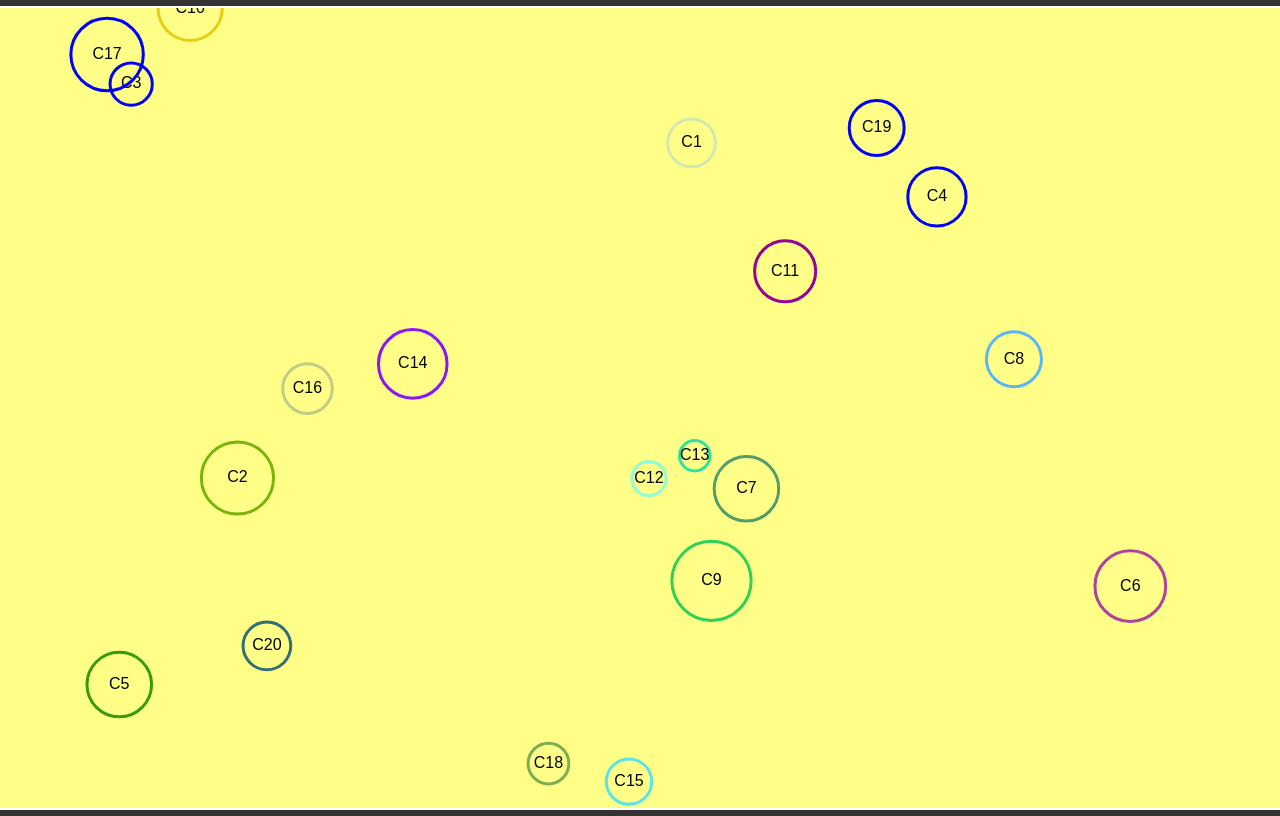
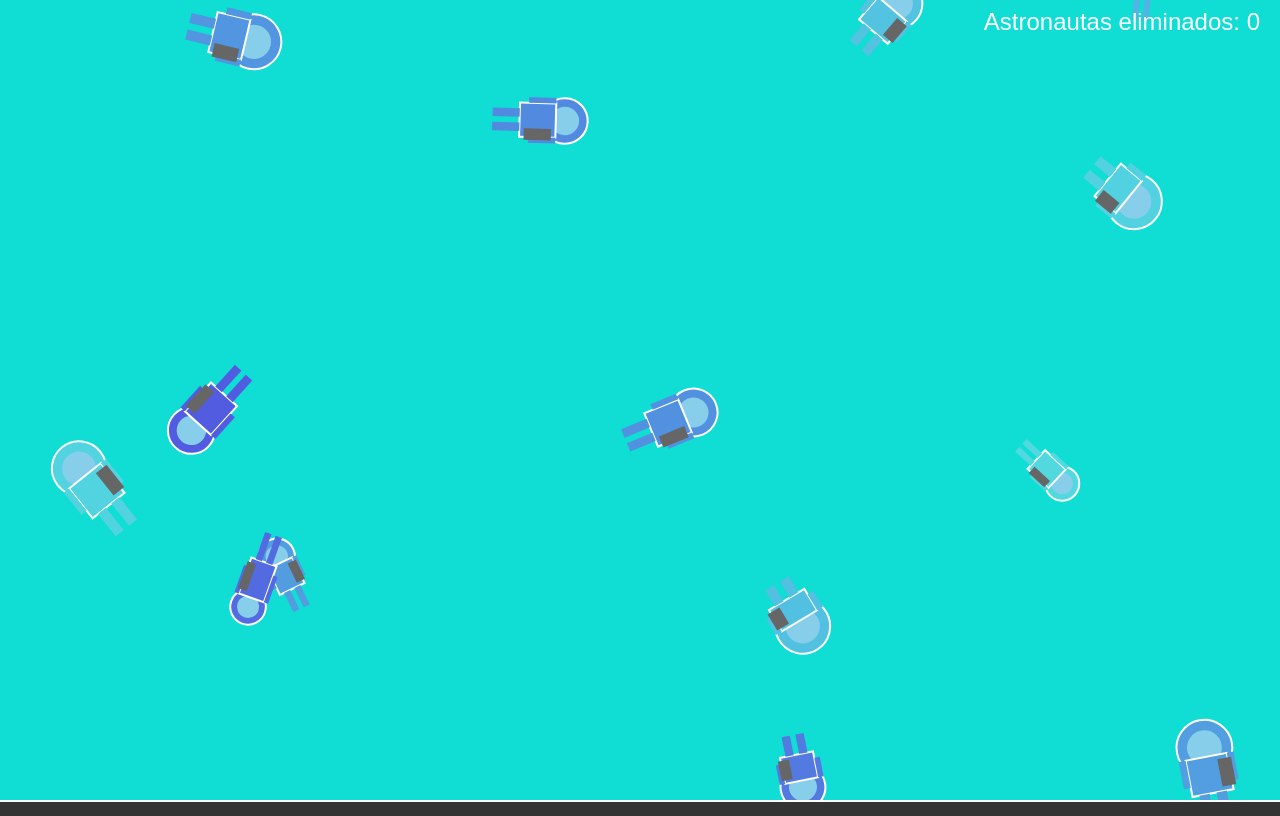
Before and after one commit to aldanaperezjorgeomar-maker/graf-canvasCollision, a plain HTML site: page index.html in a window 1280 px wide. Drawn offline with Linux system fonts and the light colour scheme.

Commit message:
Initial commit

```diff
--- a/colision.js
+++ b/colision.js
@@ -1,136 +1,151 @@
 const canvas = document.getElementById("canvas");
-let ctx = canvas.getContext("2d");
+const ctx = canvas.getContext("2d");
 
-// Ajustar el tamaño del canvas a la ventana
+const window_width = window.innerWidth;
 const window_height = window.innerHeight;
-const window_width = window.innerWidth;
+
+canvas.width = window_width;
 canvas.height = window_height;
-canvas.width = window_width;
-canvas.style.background = "#ff8"; // Fondo amarillo claro
 
-// -------------------- Clase Circle --------------------
-class Circle {
-  constructor(x, y, radius, color, text, speed) {
-    this.posX = x;
-    this.posY = y;
-    this.radius = radius;
+let astronauts = [];
+let destroyedCount = 0;
+
+// ----------- Clase ASTRONAUTA -----------
+class Astronaut {
+    constructor(x, y, width, height, color, speed) {
+        this.x = x;
+        this.y = y;
+        this.width = width;
+        this.height = height;
         this.color = color;
-    this.originalColor = color;
-    this.text = text;
+        this.baseSpeed = speed;
         this.speed = speed;
 
-    // Direcciones iniciales aleatorias
-    this.dx = (Math.random() < 0.5 ? -1 : 1) * this.speed;
-    this.dy = (Math.random() < 0.5 ? -1 : 1) * this.speed;
-
-    this.isFlashing = false; // Control de “flash” temporal
+        // Parámetros de rotación
+        this.angle = Math.random() * Math.PI * 2;
+        this.rotationSpeed = (Math.random() * 0.02 + 0.005) * (Math.random() < 0.5 ? 1 : -1);
     }
 
-  // Dibuja el círculo solo con contorno
+    // Dibuja un astronauta
     draw(context) {
+        context.save();
+        context.translate(this.x, this.y);
+        context.rotate(this.angle);
+
+        // Cuerpo del astronauta (traje espacial)
+        context.fillStyle = this.color;
+
+        // Casco (círculo)
         context.beginPath();
-    context.lineWidth = 3;
-    context.strokeStyle = this.color;
-    context.arc(this.posX, this.posY, this.radius, 0, Math.PI * 2, false);
+        context.arc(0, -this.height * 0.2, this.width * 0.4, 0, Math.PI * 2);
+        context.fill();
+        context.strokeStyle = "#fff";
+        context.lineWidth = 2;
         context.stroke();
-    context.closePath();
 
-    // Dibujar texto en el centro
-    context.fillStyle = "#000";
-    context.textAlign = "center";
-    context.textBaseline = "middle";
-    context.font = "16px Arial";
-    context.fillText(this.text, this.posX, this.posY);
+        // Visor del casco
+        context.fillStyle = "#87CEEB";
+        context.beginPath();
+        context.arc(0, -this.height * 0.2, this.width * 0.25, 0, Math.PI * 2);
+        context.fill();
+
+        // Torso (rectángulo)
+        context.fillStyle = this.color;
+        context.fillRect(-this.width * 0.3, -this.height * 0.1, this.width * 0.6, this.height * 0.4);
+        context.strokeRect(-this.width * 0.3, -this.height * 0.1, this.width * 0.6, this.height * 0.4);
+
+        // Brazos
+        context.fillRect(-this.width * 0.4, -this.height * 0.1, this.width * 0.1, this.height * 0.3);
+        context.fillRect(this.width * 0.3, -this.height * 0.1, this.width * 0.1, this.height * 0.3);
+
+        // Piernas
+        context.fillRect(-this.width * 0.2, this.height * 0.3, this.width * 0.15, this.height * 0.3);
+        context.fillRect(this.width * 0.05, this.height * 0.3, this.width * 0.15, this.height * 0.3);
+
+        // Mochila
+        context.fillStyle = "#666";
+        context.fillRect(this.width * 0.15, -this.height * 0.05, this.width * 0.2, this.height * 0.3);
+
+        context.restore();
     }
 
-  // Actualiza posición y rebotes contra bordes
     update() {
-    this.posX += this.dx;
-    this.posY += this.dy;
+        this.speed = this.baseSpeed + Math.random() * 0.3;
+        this.y += this.speed;
+        this.angle += this.rotationSpeed;
 
-    // Rebote en bordes del canvas
-    if (this.posX + this.radius > window_width || this.posX - this.radius < 0) {
-      this.dx = -this.dx;
+        if (this.y - this.height > canvas.height) {
+            this.y = -this.height;
+            this.x = Math.random() * canvas.width;
+            this.baseSpeed = Math.random() * 2 + 1.5;
+            this.rotationSpeed = (Math.random() * 0.02 + 0.005) * (Math.random() < 0.5 ? 1 : -1);
         }
-    if (this.posY + this.radius > window_height || this.posY - this.radius < 0) {
-      this.dy = -this.dy;
+
+        this.draw(ctx);
+    }
+
+    // Detecta si el clic ocurre dentro del área del astronauta
+    isClicked(mouseX, mouseY) {
+        const dx = mouseX - this.x;
+        const dy = mouseY - this.y;
+        const distance = Math.sqrt(dx * dx + dy * dy);
+        return distance < Math.max(this.width, this.height);
     }
 }
 
-  // Detecta si colisiona con otro círculo (distancia entre centros)
-  detectCollision(otherCircle) {
-    const dx = this.posX - otherCircle.posX;
-    const dy = this.posY - otherCircle.posY;
-    const distance = Math.sqrt(dx * dx + dy * dy);
-    return distance < this.radius + otherCircle.radius;
-  }
-
-  // Método que maneja la colisión con otro círculo
-  handleCollision(otherCircle) {
-    // Invertir direcciones (rebote)
-    this.dx = -this.dx;
-    this.dy = -this.dy;
-    otherCircle.dx = -otherCircle.dx;
-    otherCircle.dy = -otherCircle.dy;
-
-    // Efecto “flash” azul breve
-    this.flashBlue();
-    otherCircle.flashBlue();
-  }
-
-  // Hace que el círculo parpadee en azul y regrese al color original
-  flashBlue() {
-    if (this.isFlashing) return; // Evitar múltiples flashes simultáneos
-
-    this.isFlashing = true;
-    const previousColor = this.color;
-    this.color = "#0000FF"; // Azul
-
-    // Regresar al color original después de 150 ms
-    setTimeout(() => {
-      this.color = previousColor;
-      this.isFlashing = false;
-    }, 150);
+// ----------- Genera astronautas aleatorios -----------
+function generateAstronauts(n) {
+    for (let i = 0; i < n; i++) {
+        let width = Math.random() * 30 + 40;
+        let height = Math.random() * 40 + 60;
+        let x = Math.random() * (canvas.width - width) + width/2;
+        let y = Math.random() * -canvas.height;
+        let color = `hsl(${Math.random() * 60 + 180}, 70%, 60%)`; // Tonos azules/verdes para trajes espaciales
+        let speed = Math.random() * 2 + 1.5;
+        astronauts.push(new Astronaut(x, y, width, height, color, speed));
     }
 }
 
-// -------------------- Generación de círculos --------------------
-let circles = [];
+// ----------- Detecta clic para eliminar astronauta -----------
+canvas.addEventListener("click", function(event) {
+    const rect = canvas.getBoundingClientRect();
+    const mouseX = event.clientX - rect.left;
+    const mouseY = event.clientY - rect.top;
 
-function generateCircles(n) {
-  for (let i = 0; i < n; i++) {
-    let radius = Math.random() * 25 + 15; // Radio entre 15 y 40
-    let x = Math.random() * (window_width - radius * 2) + radius;
-    let y = Math.random() * (window_height - radius * 2) + radius;
-    let color = `#${Math.floor(Math.random() * 16777215).toString(16)}`;
-    let speed = Math.random() * 4 + 1; // Velocidad entre 1 y 5
-    let text = `C${i + 1}`;
-    circles.push(new Circle(x, y, radius, color, text, speed));
+    for (let i = 0; i < astronauts.length; i++) {
+        if (astronauts[i].isClicked(mouseX, mouseY)) {
+            destroyedCount++;
+
+            // Reemplaza el astronauta con uno nuevo que cae desde arriba
+            let width = Math.random() * 30 + 40;
+            let height = Math.random() * 40 + 60;
+            let x = Math.random() * (canvas.width - width) + width/2;
+            let y = -height;
+            let color = `hsl(${Math.random() * 60 + 180}, 70%, 60%)`;
+            let speed = Math.random() * 2 + 1.5;
+            astronauts[i] = new Astronaut(x, y, width, height, color, speed);
         }
     }
+});
 
-// -------------------- Animación --------------------
+// ----------- Animación -----------
 function animate() {
-  ctx.clearRect(0, 0, window_width, window_height);
+    ctx.clearRect(0, 0, canvas.width, canvas.height);
 
-  // Actualizar posiciones
-  circles.forEach(circle => circle.update());
-
-  // Detectar colisiones entre círculos
-  for (let i = 0; i < circles.length; i++) {
-    for (let j = i + 1; j < circles.length; j++) {
-      if (circles[i].detectCollision(circles[j])) {
-        circles[i].handleCollision(circles[j]);
-      }
-    }
+    // Dibujar y actualizar astronautas
+    for (let astronaut of astronauts) {
+        astronaut.update();
     }
 
-  // Dibujar círculos
-  circles.forEach(circle => circle.draw(ctx));
+    // Mostrar contador
+    ctx.font = "24px Arial";
+    ctx.fillStyle = "#fff";
+    ctx.textAlign = "right";
+    ctx.fillText(`Astronautas eliminados: ${destroyedCount}`, canvas.width - 20, 30);
 
     requestAnimationFrame(animate);
 }
 
-// -------------------- Inicio --------------------
-generateCircles(20);
+// ----------- Iniciar simulación -----------
+generateAstronauts(15);
 animate();
--- a/index.html
+++ b/index.html
@@ -1,11 +1,10 @@
 <!DOCTYPE html>
-<html lang="en">
+<html lang="es">
 <head>
-<meta charset="UTF-8">
-<meta name="viewport" content="width=device-width, initial-scale=1.0">
-<title>Pong Game</title>
-
-<link rel="stylesheet" href="style.css">
+    <meta charset="UTF-8">
+    <meta name="viewport" content="width=device-width, initial-scale=1.0">
+    <title>Interactividad con Gráficos 2D</title>
+    <link rel="stylesheet" href="style.css">
 </head>
 <body>
     <canvas id="canvas" width="800" height="600"></canvas>
--- a/style.css
+++ b/style.css
@@ -4,7 +4,10 @@ body {
     align-items: center;
     height: 100vh;
     background-color: #333;
+    margin: 0;
+}
 
-} canvas {
+canvas {
     border: 2px solid #fff;
+    background-color: #10ddd3;
 }
```
Also changed, not shown: Colisiom.js (deleted, +0 -72 lines). Lines whose indentation alone changed are shown as unchanged.
